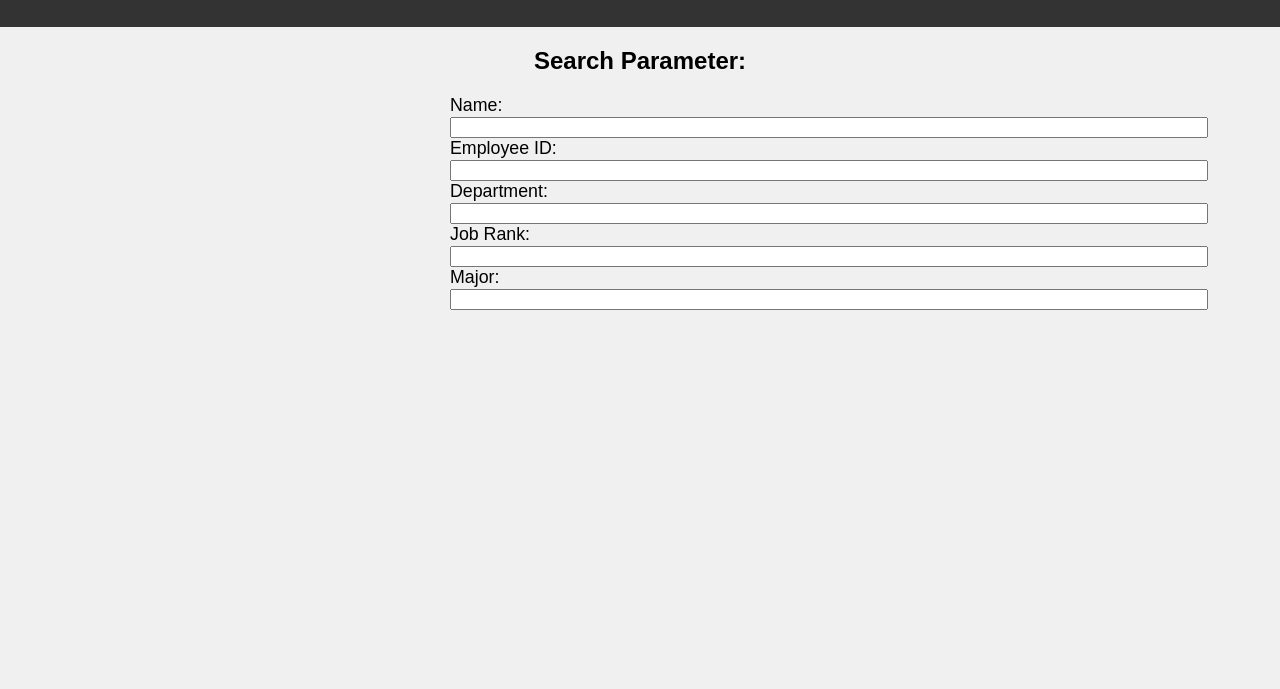
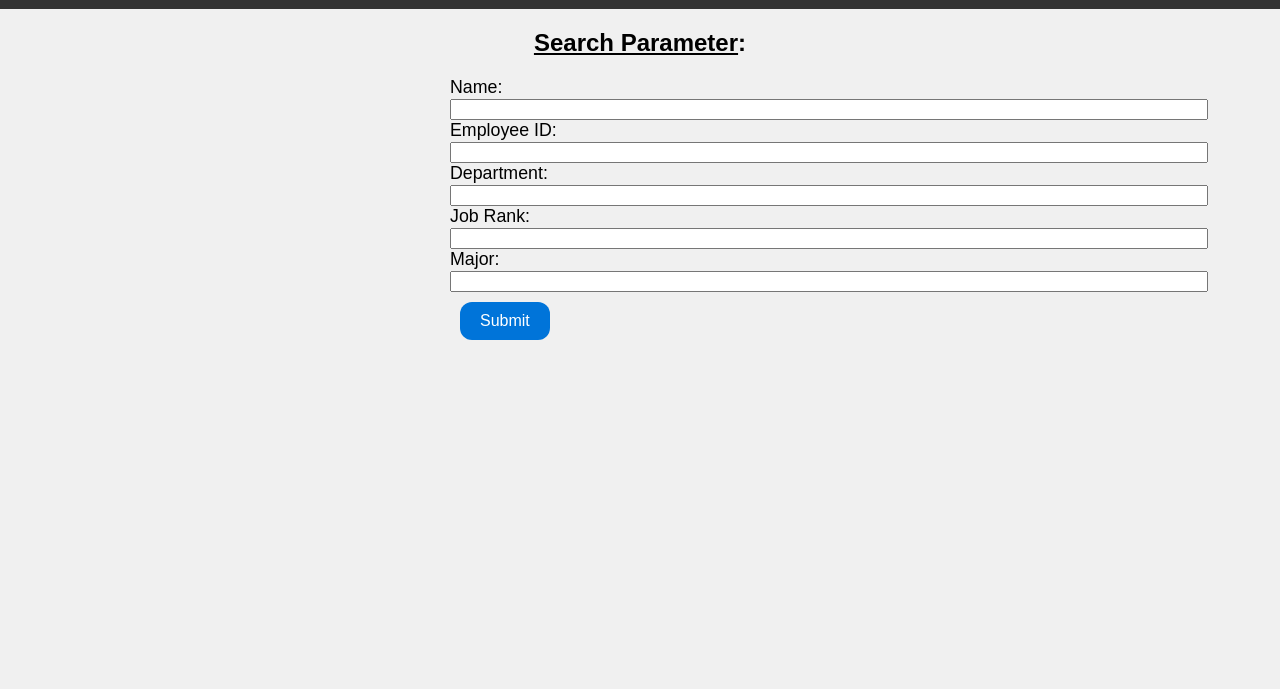
Before and after one commit to jerico88/fintech-backend, a website: page project_viewuser.html in a window 1280 px wide. Shown: the part 111-800 px from the top of the page. Drawn offline with Linux system fonts and the light colour scheme.

Commit message:
add submit button to ViewUserHTML

```diff
--- a/project_viewuser.html
+++ b/project_viewuser.html
@@ -4,7 +4,6 @@
     <title>Homepage</title>
     <link rel="stylesheet" href="style/homepagestyle.css">
 </head>
-<>
     <div class="header">
         <h1>Find Employee</h1>
     </div>
@@ -12,7 +11,7 @@
         <button class="button" id="backbutton">Back</button>
     </div>
 
-    <h2 class = "container">Search Parameter:</h2>
+    <h2 class = "container"><u>Search Parameter</u>:</h2>
     <div class="form">
         <form>
             <label for="name">Name:</label>
@@ -26,6 +25,8 @@
             <label for="major">Major:</label>
             <input type="text"><br>
         </form>
+        <button class="button">Submit</button>
+
 
     </div>
 
```
